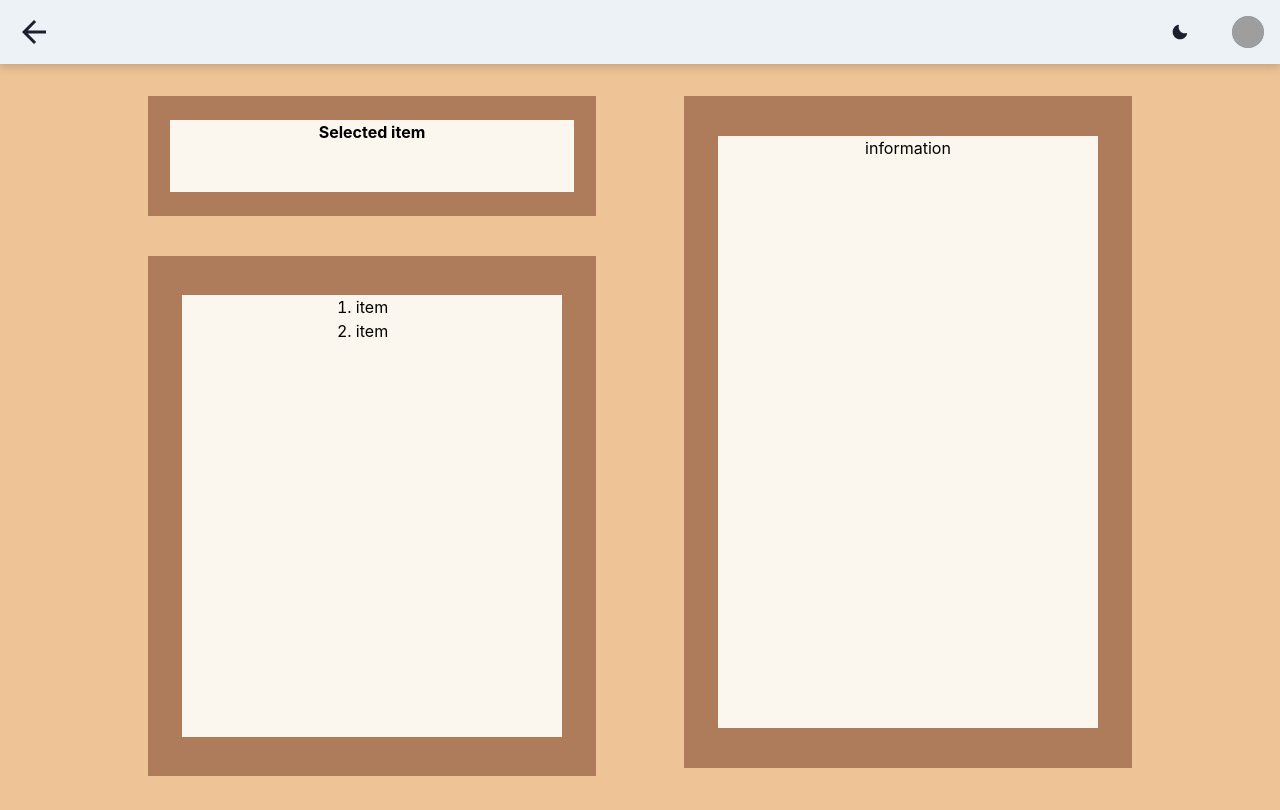
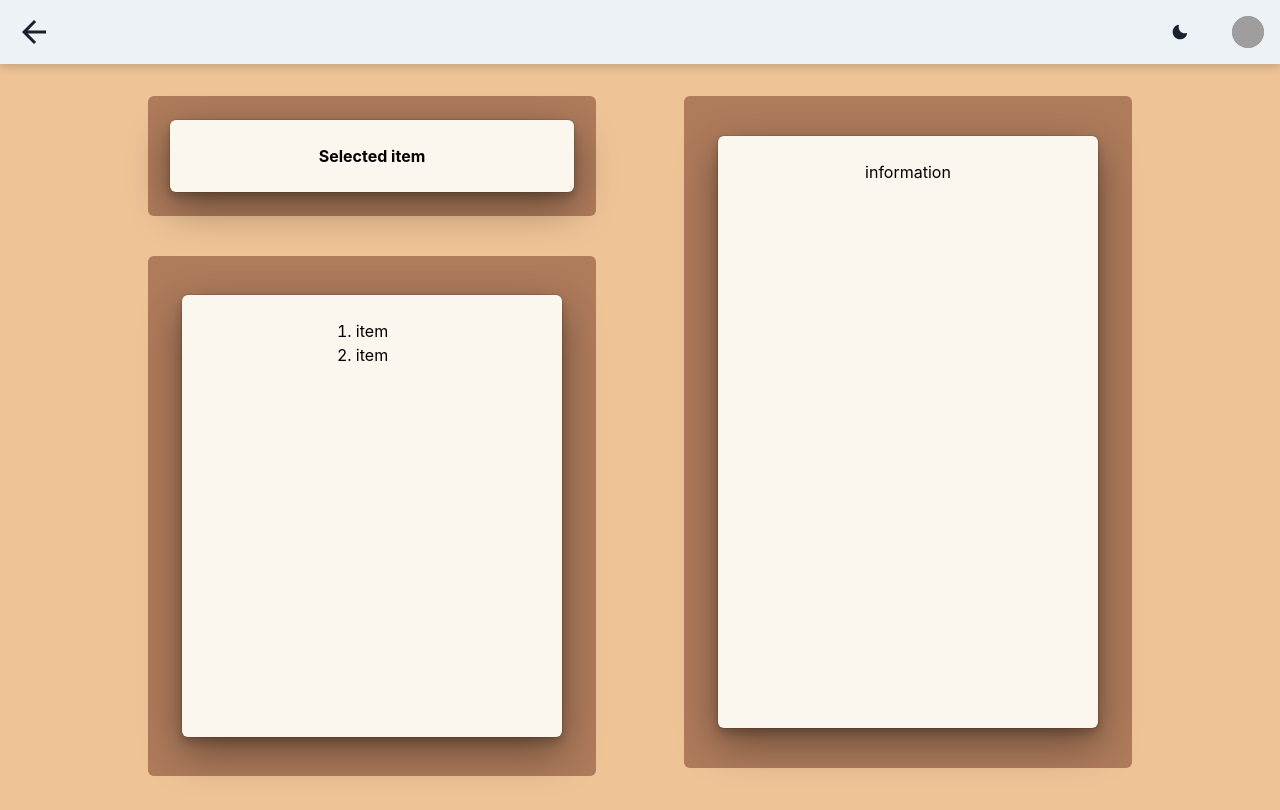
Before and after one commit to christinehongs/capstone, a React (Create React App) app in the folder client/: page /item-details in a window 1280 px wide. Built offline with nearby package versions, Linux system fonts and the light colour scheme; no server answers; grey boxes are pictures that could not be loaded.

Commit message:
styling on info page

```diff
--- a/client/src/components/GroceryStore/index.js
+++ b/client/src/components/GroceryStore/index.js
@@ -95,7 +95,7 @@ const signWrapper = css`
 
   .sign {
     box-shadow: inset 0 1px 4px 0 rgba(0, 0, 0, 0.3);
-    background-color: rgba(255, 255, 255, 0.7);
+    background-color: #EDBE85;
     display: flex;
     align-items: center;
     justify-content: center;
@@ -217,7 +217,7 @@ const GroceryStore = () => {
               ml={[-3]}
               borderRadius="5px"
             >
-              <Text>
+              <Text bg='#EDBE85'>
                 Currently shopping in:
                 <b>{secondCountry}!</b>
                 <br></br>
--- a/client/src/pages/item-details.js
+++ b/client/src/pages/item-details.js
@@ -17,8 +17,8 @@ function ItemDetails() {
         <Wrap bg='#EEC396' justify='center' overflow='hidden' position='absolute' width='100%' height='93.2vh'>
             <VStack pt='2rem'>
                 <WrapItem  pr='5rem' pb='2rem'>
-                    <Center w='35vw' h='15vh' bg='#AE7B5B'>
-                        <Box w='90%' h='60%'bg='#FCF7EE' >
+                    <Center rounded='md' w='35vw' h='15vh' bg='#AE7B5B'>
+                        <Box boxShadow='dark-lg' p='6' rounded='md' w='90%' h='60%'bg='#FCF7EE' >
                             <Center color='black !important'>
                                 <b>Selected item</b>
                             </Center>
@@ -26,8 +26,8 @@ function ItemDetails() {
                     </Center>
                 </WrapItem>
                 <WrapItem pr='5rem'>
-                    <Center w='35vw' h='65vh' bg='#AE7B5B'>
-                        <Box w='85%' h='85%'bg='#FCF7EE' >
+                    <Center rounded='md' w='35vw' h='65vh' bg='#AE7B5B'>
+                        <Box boxShadow='dark-lg' p='6' rounded='md' w='85%' h='85%'bg='#FCF7EE' >
                             <Center color='black !important'>
                                 <div>
                                     <ol>
@@ -41,8 +41,8 @@ function ItemDetails() {
                 </WrapItem>
             </VStack>
             <WrapItem pt='2rem'>
-                <Center w='35vw' h='84vh' bg='#AE7B5B'>
-                    <Box w='85%' h='88%'bg='#FCF7EE' >
+                <Center rounded='md' w='35vw' h='84vh' bg='#AE7B5B'>
+                    <Box boxShadow='dark-lg' p='6' rounded='md' w='85%' h='88%'bg='#FCF7EE' >
                         <Center color='black !important'>
                             information
                         </Center>
```
